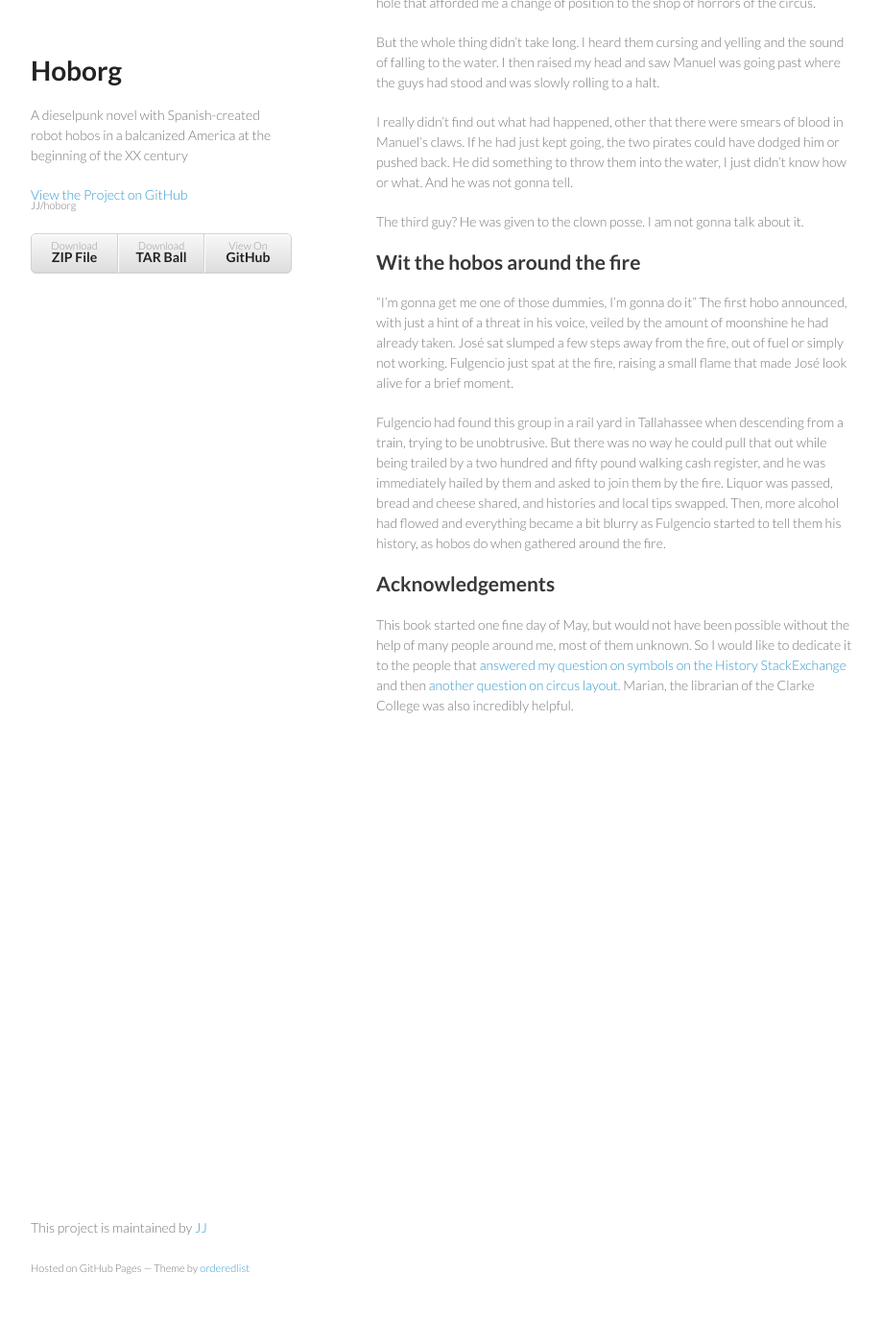
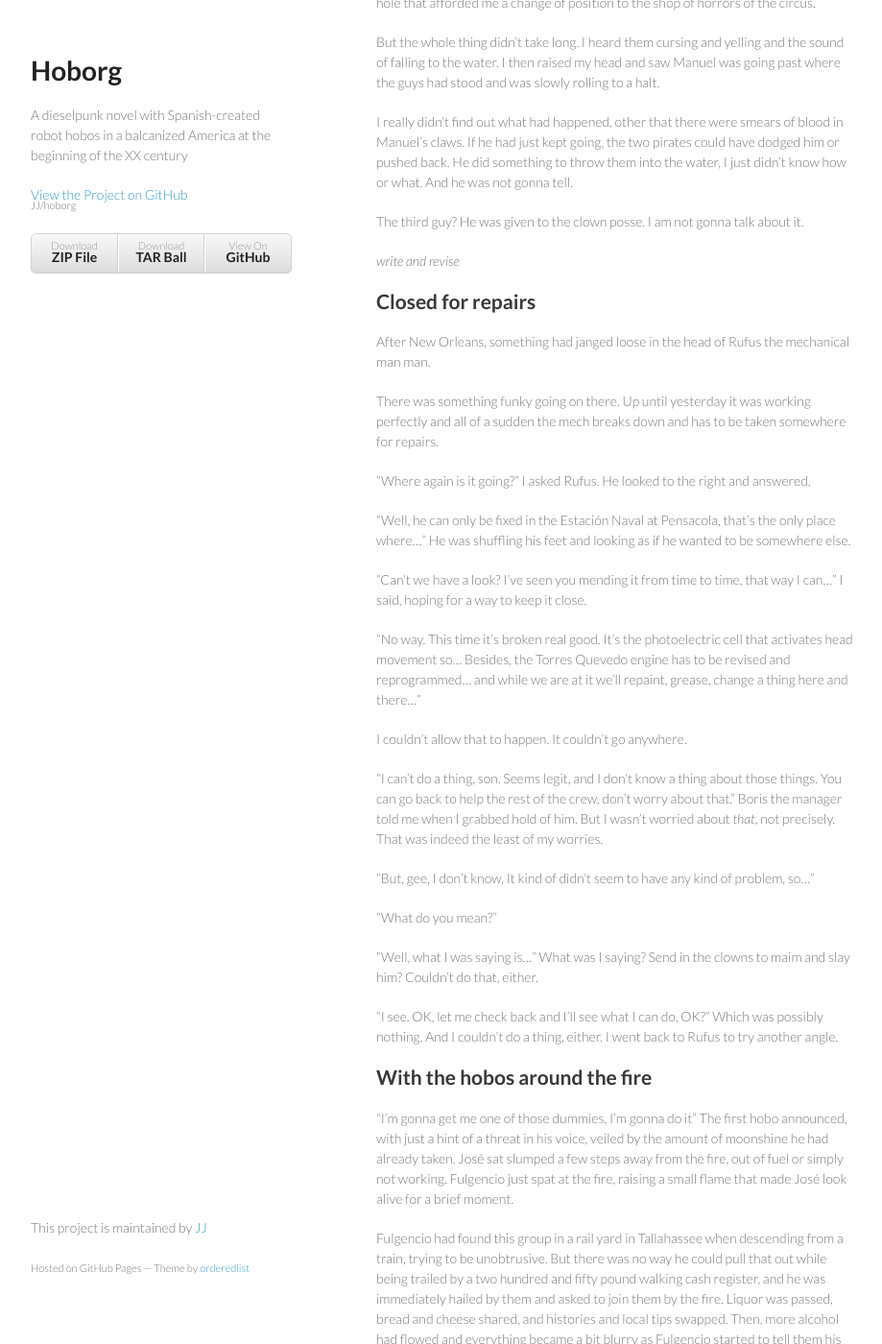
Before and after one commit to JJ/hoborg, a Jekyll site: the page built from text/text.md, in a window 1280 px wide and 1400 px high, scrolled down 19683 px. Shown: the whole window at 96% size, without its empty margins (178-1097 px from the left). Built offline with Jekyll 4.4.1, drawn with Linux system fonts in a browser that asks for light colours.

Commit message:
Sync text/text.md from master to gh-pages

```diff
--- a/text/text.md
+++ b/text/text.md
@@ -1111,8 +1111,54 @@ not gonna tell.
 The third guy? He was given to the clown posse. I am not gonna talk
 about it.
 
+*write and revise*
 
-Wit the hobos around the fire
+Closed for repairs
+-----------------------
+
+After New Orleans, something had janged loose in the head of Rufus the
+mechanical man man.
+
+There was something funky going on there. Up until yesterday it was
+working perfectly and all of a sudden the mech breaks down and has to
+be taken somewhere for repairs.
+
+"Where again is it going?" I asked Rufus. He looked to the right and
+answered.
+
+"Well, he can only be fixed in the Estación Naval at Pensacola,
+that's the only place where..." He was shuffling his feet and looking
+as if he wanted to be somewhere else.
+
+"Can't we have a look? I've seen you mending it from time to time,
+that way I can..." I said, hoping for a way to keep it close.
+
+"No way. This time it's broken real good. It's the photoelectric cell
+that activates head movement so... Besides, the Torres Quevedo engine
+has to be revised and reprogrammed... and while we are at it we'll
+repaint, grease, change a thing here and there..."
+
+I couldn't allow that to happen. It couldn't go anywhere.
+
+"I can't do a thing, son. Seems legit, and I don't know a thing about
+those things. You can go back to help the rest of the crew, don't
+worry about that." Boris the manager told me when I grabbed hold of
+him. But I wasn't worried about *that*, not precisely. That
+was indeed the least of my worries.
+
+"But, gee, I don't know, It kind of didn't seem to have any kind of
+problem, so..."
+
+"What do you mean?"
+
+"Well, what I was saying is..." What was I saying? Send in the clowns
+to maim and slay him? Couldn't do that, either.
+
+"I see. OK, let me check back and I'll see what I can do, OK?" Which
+was possibly nothing. And I couldn't do a thing, either. I went back
+to Rufus to try another angle.
+
+With the hobos around the fire
 --------------
 
 "I'm gonna get me one of those dummies, I'm gonna do it" The first
```
